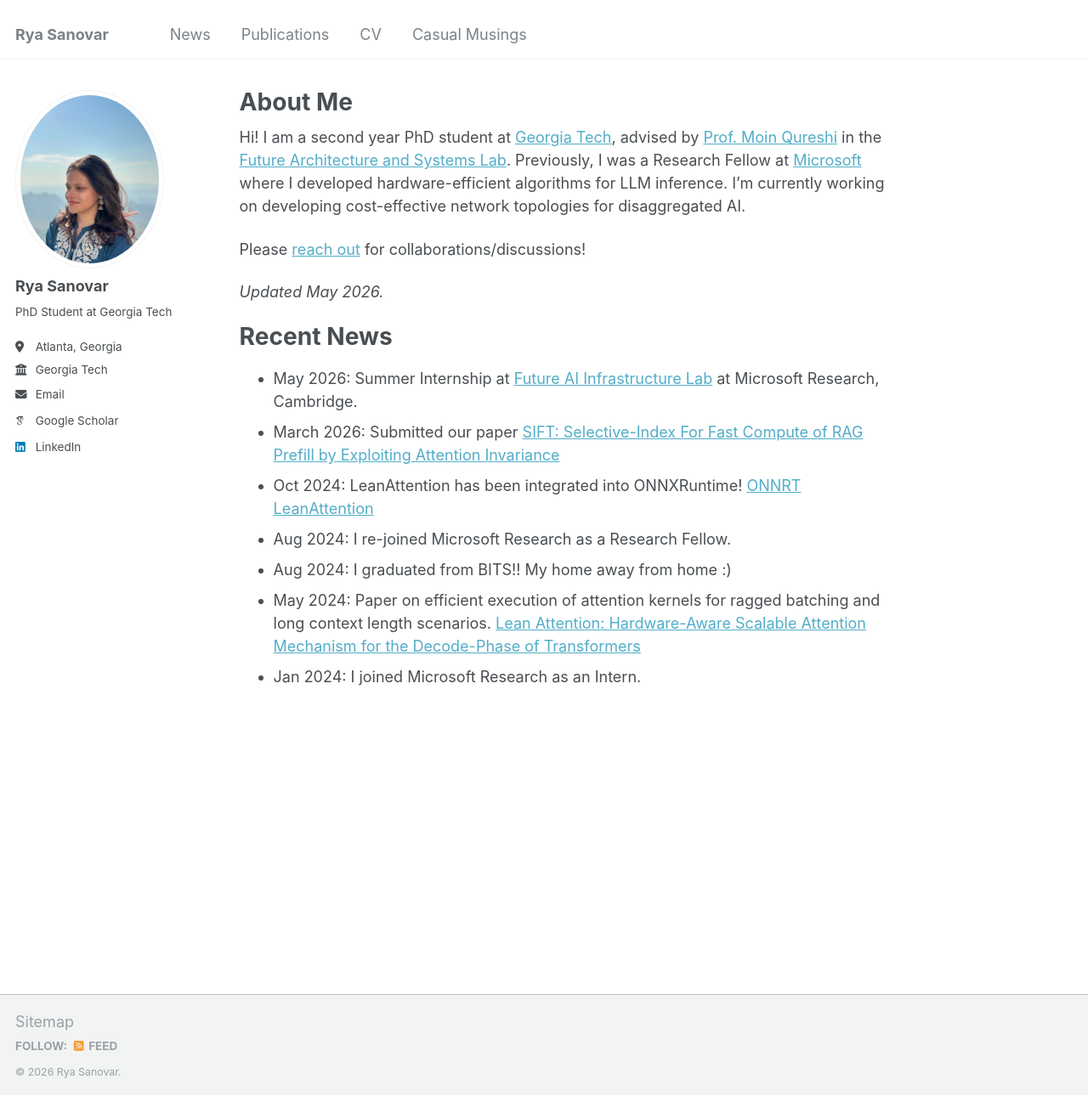
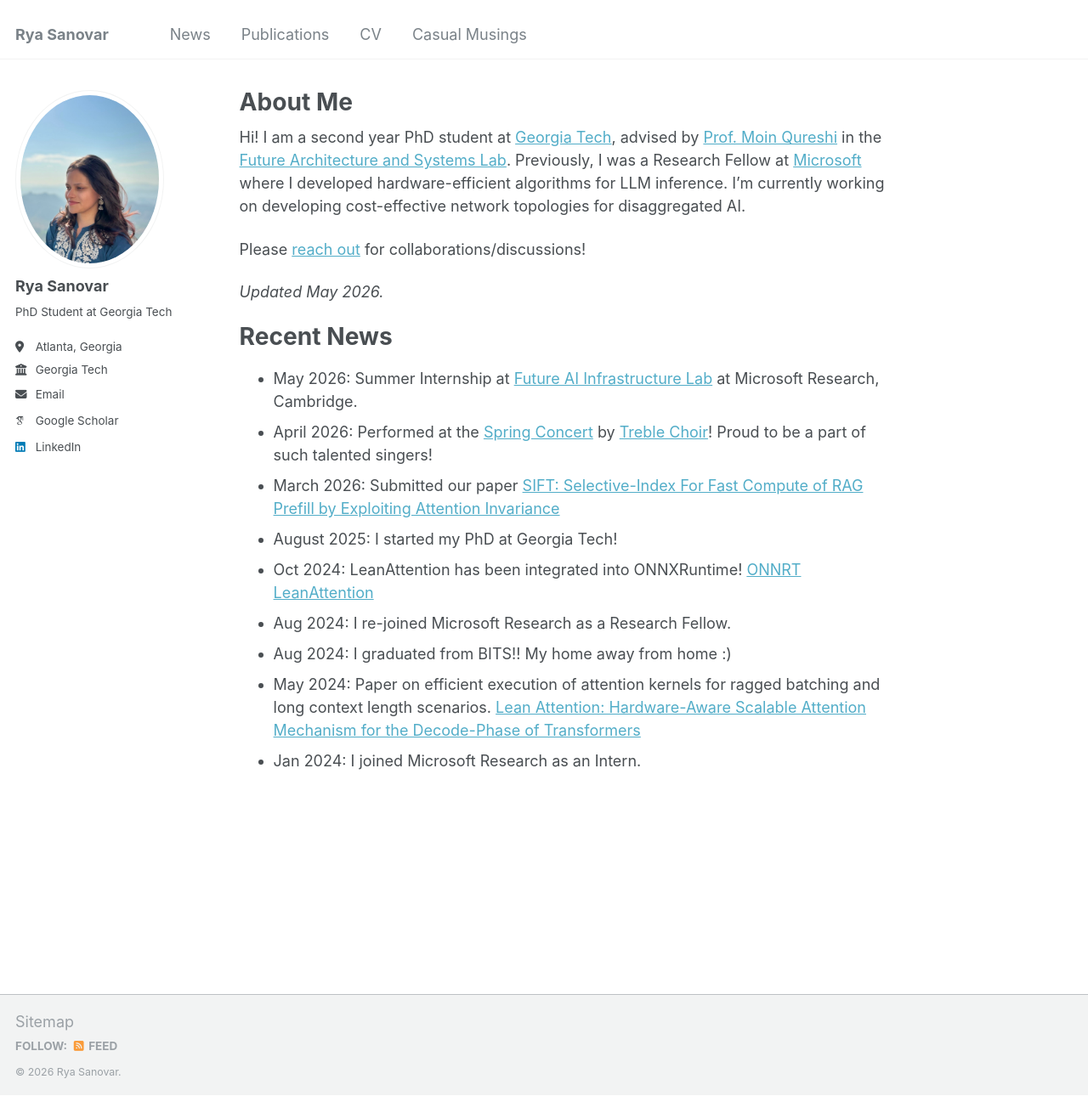
Before and after one commit to rya-sanovar/rya-sanovar.github.io, a Jekyll site: the page built from _pages/about.md, in a window 1280 px wide and 1290 px high. Shown: the whole window at 85% size. Built offline with Jekyll 4.4.1, drawn with Linux system fonts in a browser that asks for light colours; some web fonts are replaced.

Commit message:
Add April 2026 concert and August 2025 PhD start to news

```diff
--- a/_pages/about.md
+++ b/_pages/about.md
@@ -16,7 +16,9 @@ Please [reach out](mailto:rsanovar3@gatech.edu) for collaborations/discussions!
 Recent News
 ======
 * May 2026: Summer Internship at [Future AI Infrastructure Lab](https://www.microsoft.com/en-us/research/lab/microsoft-research-cambridge/) at Microsoft Research, Cambridge.
+* April 2026: Performed at the [Spring Concert](https://music.gatech.edu/treble-choir-04-16-2026) by [Treble Choir](https://music.gatech.edu/treble-choir)! Proud to be a part of such talented singers!
 * March 2026: Submitted our paper [SIFT: Selective-Index For Fast Compute of RAG Prefill by Exploiting Attention Invariance](https://arxiv.org/abs/2606.09441)
+* August 2025: I started my PhD at Georgia Tech!
 * Oct 2024: LeanAttention has been integrated into ONNXRuntime! [ONNRT LeanAttention](https://github.com/microsoft/onnxruntime/commit/de93f40240459953a6e3bbb86b6ad83eaeab681f)
 * Aug 2024: I re-joined Microsoft Research as a Research Fellow.
 * Aug 2024: I graduated from BITS!! My home away from home :)
```
